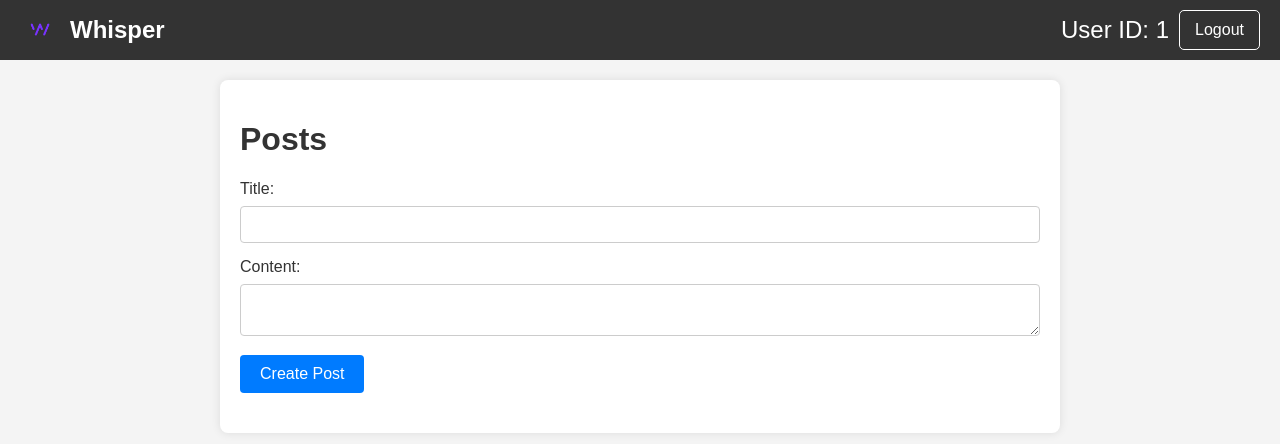
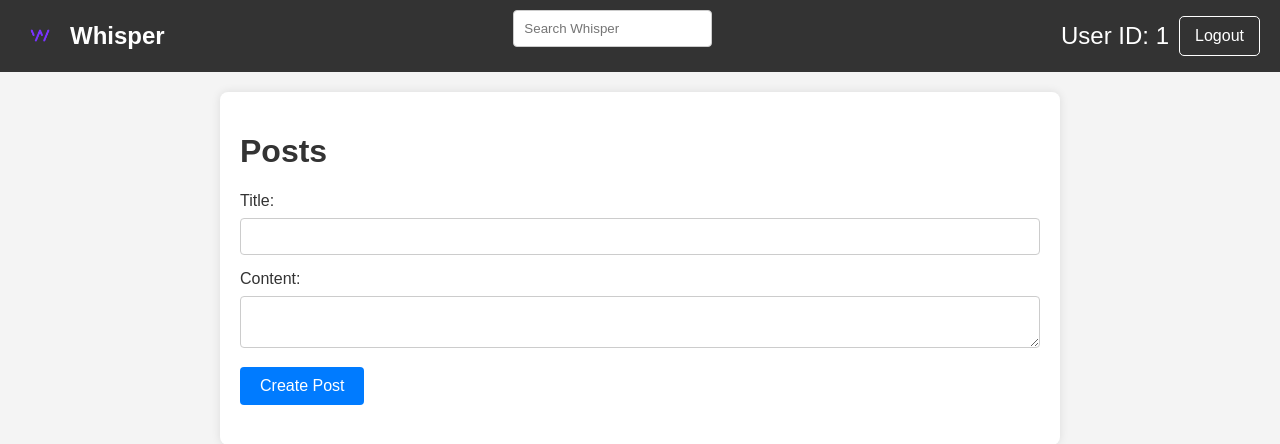
Before and after one commit to prc16/whisper, a PHP site: page /home/ in a window 1280 px wide. Shown: the top 444 px of the page. Run offline with PHP 8.4, Linux system fonts and the light colour scheme; the visitor is signed in with stand-in values (Sample User, id 1); data that the repository does not hold is empty.

Commit message:
added search box in nav bar

```diff
--- a/navbar/navbar.php
+++ b/navbar/navbar.php
@@ -1,3 +1,4 @@
+
 <?php
 
 // Start the session if not already started
@@ -20,6 +21,12 @@ if (isset($_SESSION["user_id"])) {
         <img src="../.github/whisper-logo.png" alt="Logo" class="logo">
         <h1 class="title">Whisper</h1>
     </div>
+
+    <div class="navbar-center">
+    <i class="fa-solid fa-magnifying-glass"></i>
+    <input class="input" type="text" placeholder="Search Whisper">
+    </div>
+
     <div class="navbar-right">
         <?php
         if ($loggedIn) {
```
